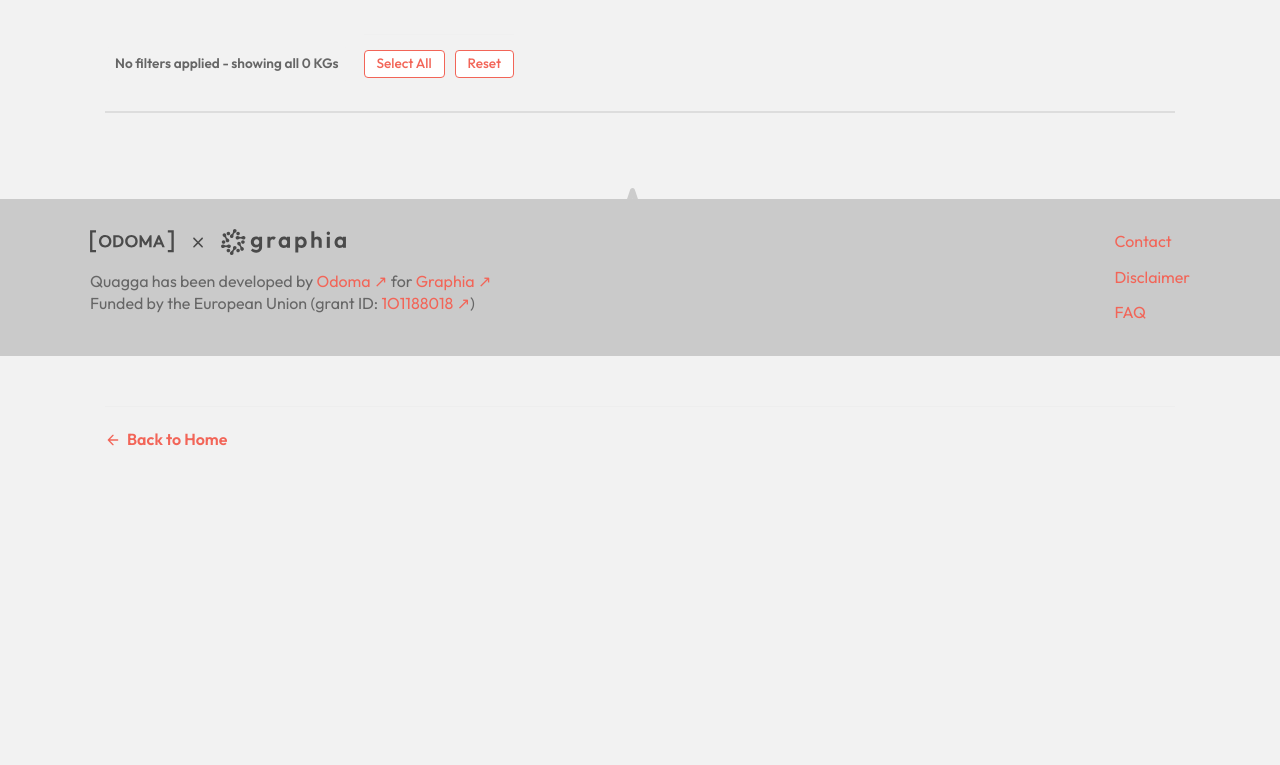
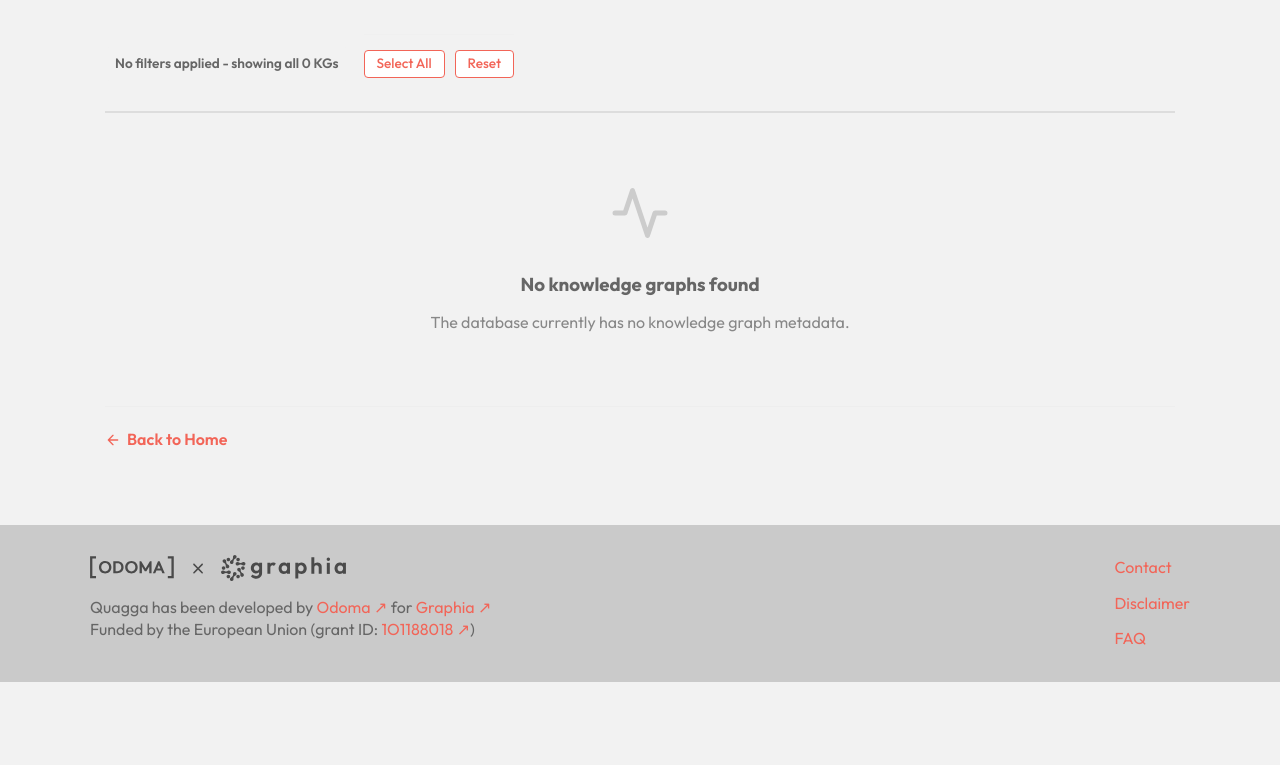
Before and after one commit to odoma-ch/quagga, a FastAPI app: page /browse in a window 1280 px wide. Shown: the part 444-1209 px from the top of the page. After the commit the page ends 1126 px from the top, so only its background shows below. Run offline with FastAPI, Linux system fonts and the light colour scheme; data that the repository does not hold is empty; parts of the project's set-up code (start-up, migrations or seed data) failed here and were passed over.

Commit message:
fix the footer to be soon only in the end

```diff
--- a/templates/contribute.html
+++ b/templates/contribute.html
@@ -44,7 +44,6 @@
         .main-content {
             background: var(--light-gray);
             padding: 40px 20px;
-            padding-bottom: 200px;
         }
 
         header {
@@ -1203,7 +1202,7 @@
     </div>
 
     <!-- Full width footer -->
-    <div style="width: 100vw; background: var(--footer); padding: 30px 0; color: var(--dark-gray); margin-left: calc(-50vw + 50%); margin-right: calc(-50vw + 50%); position: fixed; bottom: 0; left: 0; z-index: 999;">
+    <div style="width: 100vw; background: var(--footer); padding: 30px 0; color: var(--dark-gray); margin-left: calc(-50vw + 50%); margin-right: calc(-50vw + 50%);">
         <div style="display: flex; justify-content: space-between; align-items: flex-start; max-width: 1200px; margin: 0 auto; padding: 0 clamp(20px, 5vw, 50px); flex-wrap: wrap; gap: 20px;">
             <div style="display: flex; flex-direction: column; gap: 15px; flex: 1; min-width: 250px;">
                 <img src="/templates/assets/footer_logos.svg" alt="Odoma and Graphia logos" style="max-width: clamp(150px, 20vw, 280px); height: auto;" />
--- a/templates/submissions.html
+++ b/templates/submissions.html
@@ -28,8 +28,6 @@
             background: var(--light-gray);
             color: var(--dark-gray);
             line-height: 1.6;
-            min-height: 100vh;
-            padding-bottom: 200px;
         }
 
         body.endpoint-page {
@@ -197,7 +195,7 @@
         }
 
         .main-content {
-            padding: 40px 20px;
+            padding: 40px 20px 0 20px;
         }
 
         header {
@@ -1361,7 +1359,7 @@
             </div>
 
     <!-- Full width footer -->
-    <div style="width: 100vw; background: var(--footer); padding: 30px 0; color: var(--dark-gray); margin-left: calc(-50vw + 50%); margin-right: calc(-50vw + 50%); position: fixed; bottom: 0; left: 0; z-index: 999;">
+    <div style="width: 100vw; background: var(--footer); padding: 30px 0; color: var(--dark-gray); margin-left: calc(-50vw + 50%); margin-right: calc(-50vw + 50%);">
         <div style="display: flex; justify-content: space-between; align-items: flex-start; max-width: 1200px; margin: 0 auto; padding: 0 clamp(20px, 5vw, 50px); flex-wrap: wrap; gap: 20px;">
             <div style="display: flex; flex-direction: column; gap: 15px; flex: 1; min-width: 250px;">
                 <img src="/templates/assets/footer_logos.svg" alt="Odoma and Graphia logos" style="max-width: clamp(150px, 20vw, 280px); height: auto;" />
```
